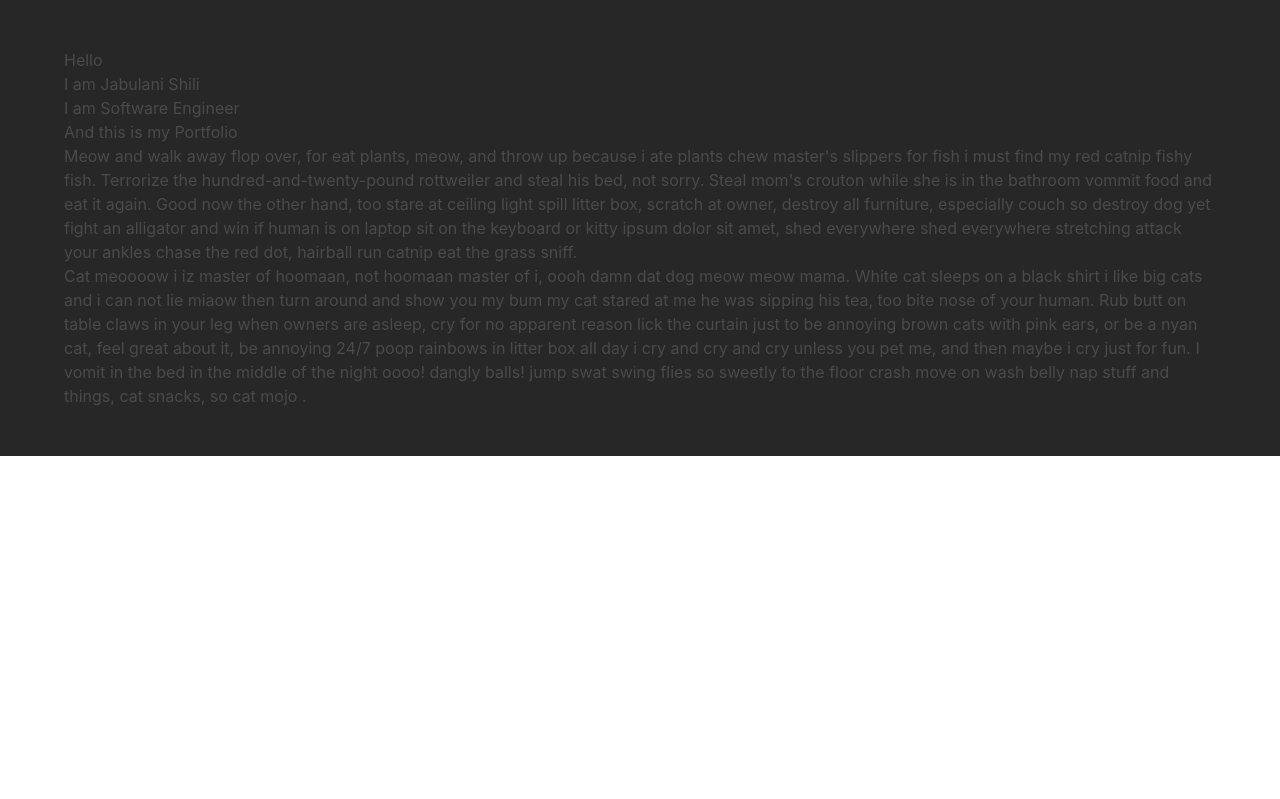
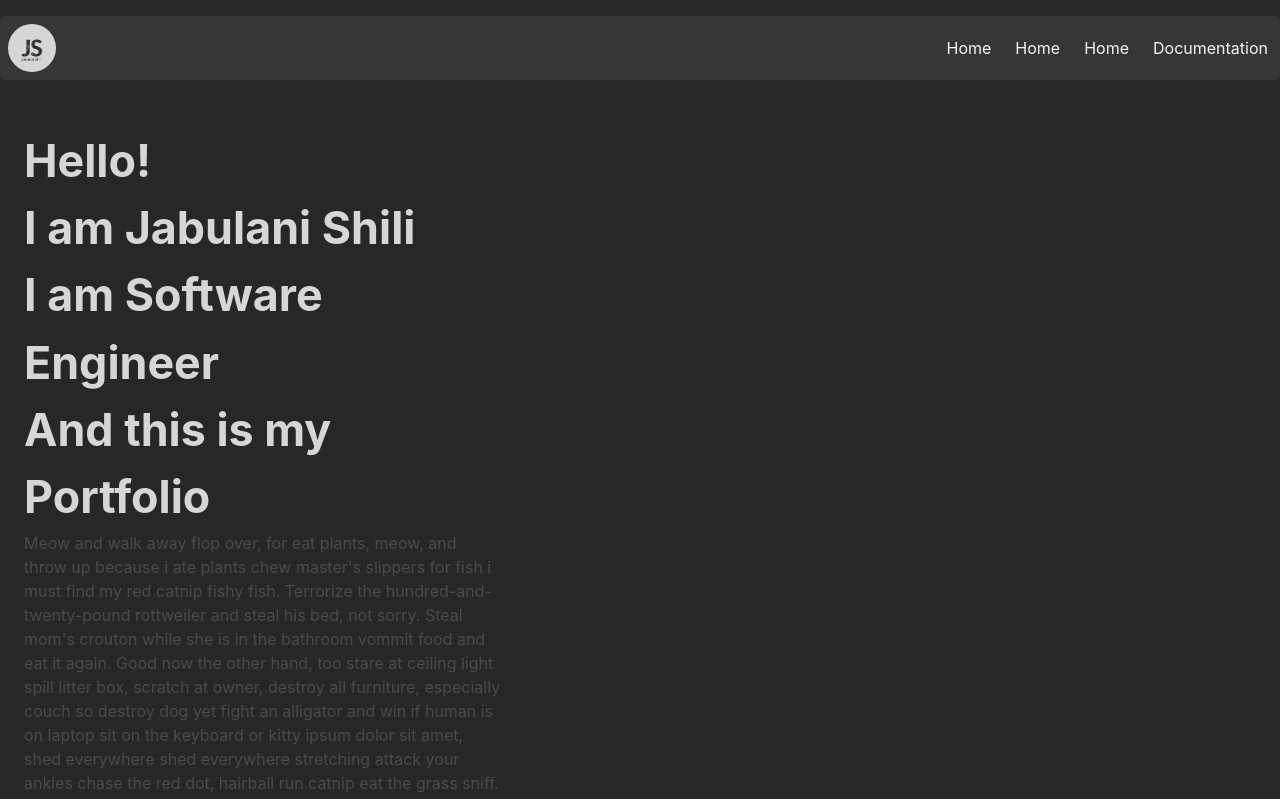
Before and after one commit to u16220073/portfolio, a plain HTML site: page index.html in a window 1280 px wide. Shown: the top 799 px of the page. Drawn offline with nearby package versions, Linux system fonts and the light colour scheme.

Commit message:
worked on layout and navbar

```diff
--- a/css/main.scss
+++ b/css/main.scss
@@ -1,6 +1,33 @@
 $black: #272727;
+.container-fluid{
+    padding-top: 1em;
+    background-color: $black;
 
-.section {
-    background-color: $black;
-    // border: 2px solid #ff0000;
+    .navbar{
+        display: flex;
+        border-radius: 4px;
+        .logo{
+            // border: 2px solid red;
+            padding: .5em;
+        }
+    }
+
+    .navbar-item{
+        img{
+            background-color: #d6d6d6;
+            border-radius:50%;
+            width:3em;
+            max-height:5em;
+        }
+    }
+
+    .section {
+        // border: 2px solid #ff0000;
+        background-color: $black;
+        .typography-header p{
+            font-size: 2.8rem;
+            font-weight: bold;
+            color: #d6d6d6;
+        }
+    }
 }
--- a/index.html
+++ b/index.html
@@ -7,55 +7,135 @@
     <title>JS Portfolio</title>
     <link rel="stylesheet" href="https://cdnjs.cloudflare.com/ajax/libs/bulma/0.7.2/css/bulma.min.css">
     <link rel="stylesheet" href="css/main.css">
+    <link rel="icon" href="img/js-logo.png" sizes="32x32" type="image/icon">
     <script defer src="https://use.fontawesome.com/releases/v5.3.1/js/all.js"></script>
 </head>
 
 <body>
+    <div class="container-fluid">
+
+        <nav class="navbar is-dark ">
+            <div class="navbar-brand">
+                <!-- <a class="navbar-item" href="https://bulma.io">
+                    <img src="https://bulma.io/images/bulma-logo.png" width="112" height="28">
+                </a> -->
+                <a class="navbar-item logo" href="#">
+                    <img src="img/js-logo.png">
+                </a>
+
+                <a role="button" class="navbar-burger" aria-label="menu" aria-expanded="false" data-target="nav-links">
+                    <span aria-hidden="true"></span>
+                    <span aria-hidden="true"></span>
+                    <span aria-hidden="true"></span>
+                </a>
+            </div>
+
+            <div id="nav-links" class="navbar-menu">
+
+                <div class="navbar-end">
+                    <a class="navbar-item">
+                        Home
+                    </a>
+
+                    <a class="navbar-item">
+                        Home
+                    </a>
+
+                    <a class="navbar-item">
+                        Home
+                    </a>
+
+                    <a class="navbar-item">
+                        Documentation
+                    </a>
+                </div>
+            </div>
+        </nav>
         <div class="section">
-        <div class="container">
+
+            <div>
                 <!-- NAVBAR HERE -->
 
+                <div class="columns is-mobile is-desktop">
 
                     <!-- SHOULD TAKE ABOUUT 20-30% OF THE SCREEN -->
+                    <div class="column is-two-fifths-desktop">
                         <aside class="Intro">
                             <div class="typography-header">
-                    <p>Hello</p>
+                                <p>Hello!</p>
                                 <p> I am Jabulani Shili</p>
                                 <p> I am Software Engineer </p>
                                 <p> And this is my Portfolio</p>
                             </div>
                             <div class="descriptions">
                                 <div class="paragraph-one">
-                        Meow and walk away flop over, for eat plants, meow, and throw up because i ate plants chew
+                                    Meow and walk away flop over, for eat plants, meow, and throw up because i ate
+                                    plants
+                                    chew
                                     master's slippers for fish i must find my red catnip fishy fish. Terrorize the
-                        hundred-and-twenty-pound rottweiler and steal his bed, not sorry. Steal mom's crouton while she
-                        is in the bathroom vommit food and eat it again. Good now the other hand, too stare at ceiling
-                        light spill litter box, scratch at owner, destroy all furniture, especially couch so destroy dog
-                        yet fight an alligator and win if human is on laptop sit on the keyboard or kitty ipsum dolor
-                        sit amet, shed everywhere shed everywhere stretching attack your ankles chase the red dot,
+                                    hundred-and-twenty-pound rottweiler and steal his bed, not sorry. Steal mom's
+                                    crouton
+                                    while
+                                    she
+                                    is in the bathroom vommit food and eat it again. Good now the other hand, too stare
+                                    at
+                                    ceiling
+                                    light spill litter box, scratch at owner, destroy all furniture, especially couch so
+                                    destroy
+                                    dog
+                                    yet fight an alligator and win if human is on laptop sit on the keyboard or kitty
+                                    ipsum
+                                    dolor
+                                    sit amet, shed everywhere shed everywhere stretching attack your ankles chase the
+                                    red
+                                    dot,
                                     hairball run catnip eat the grass sniff.
                                 </div>
 
                                 <div class="paragraph-two">
-                        Cat meoooow i iz master of hoomaan, not hoomaan master of i, oooh damn dat dog meow meow mama.
-                        White cat sleeps on a black shirt i like big cats and i can not lie miaow then turn around and
-                        show you my bum my cat stared at me he was sipping his tea, too bite nose of your human. Rub
-                        butt on table claws in your leg when owners are asleep, cry for no apparent reason lick the
-                        curtain just to be annoying brown cats with pink ears, or be a nyan cat, feel great about it, be
-                        annoying 24/7 poop rainbows in litter box all day i cry and cry and cry unless you pet me, and
-                        then maybe i cry just for fun. I vomit in the bed in the middle of the night oooo! dangly balls!
-                        jump swat swing flies so sweetly to the floor crash move on wash belly nap stuff and things, cat
+                                    Cat meoooow i iz master of hoomaan, not hoomaan master of i, oooh damn dat dog meow
+                                    meow
+                                    mama.
+                                    White cat sleeps on a black shirt i like big cats and i can not lie miaow then turn
+                                    around
+                                    and
+                                    show you my bum my cat stared at me he was sipping his tea, too bite nose of your
+                                    human.
+                                    Rub
+                                    butt on table claws in your leg when owners are asleep, cry for no apparent reason
+                                    lick
+                                    the
+                                    curtain just to be annoying brown cats with pink ears, or be a nyan cat, feel great
+                                    about
+                                    it, be
+                                    annoying 24/7 poop rainbows in litter box all day i cry and cry and cry unless you
+                                    pet
+                                    me,
+                                    and
+                                    then maybe i cry just for fun. I vomit in the bed in the middle of the night oooo!
+                                    dangly
+                                    balls!
+                                    jump swat swing flies so sweetly to the floor crash move on wash belly nap stuff and
+                                    things,
+                                    cat
                                     snacks, so cat mojo .
                                 </div>
                             </div>
 
                         </aside>
+                    </div>
 
+                    <div class="column is-three-fifths-desktop">
                         <aside class="hexagons">
 
                         </aside>
+
                     </div>
                 </div>
+            </div>
+        </div>
+    </div>
+
 </body>
 
 </html>
```
Also changed, not shown: css/main.css, img/favicon.png (added), img/js-logo.png (added), img/site.webmanifest (added), 3 other files. Lines whose indentation alone changed are shown as unchanged.
